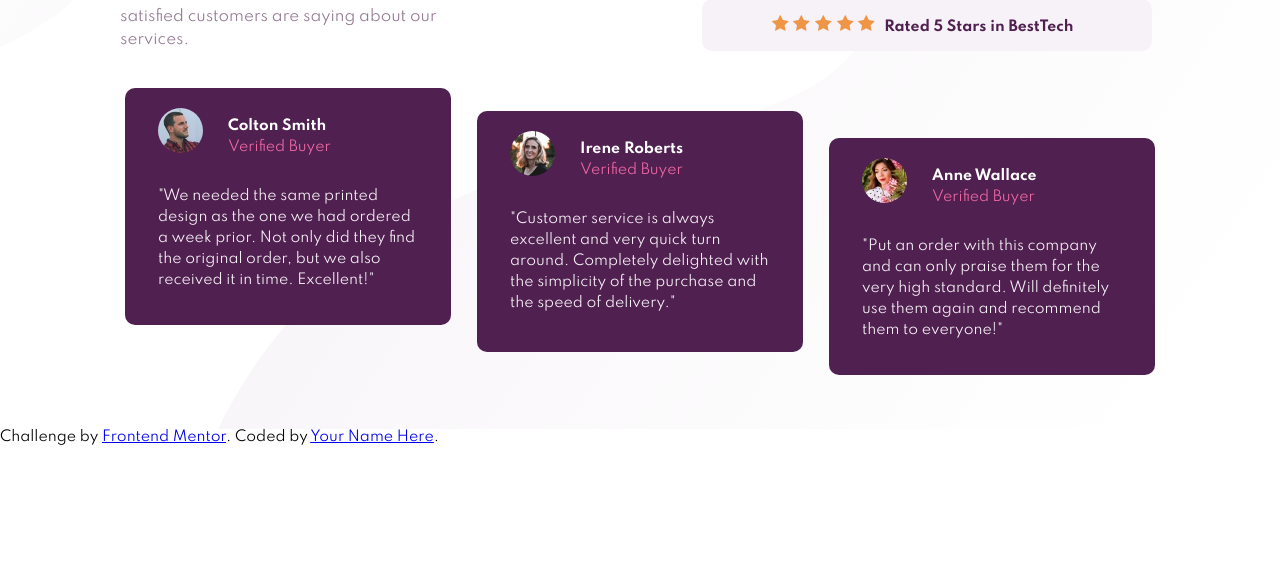
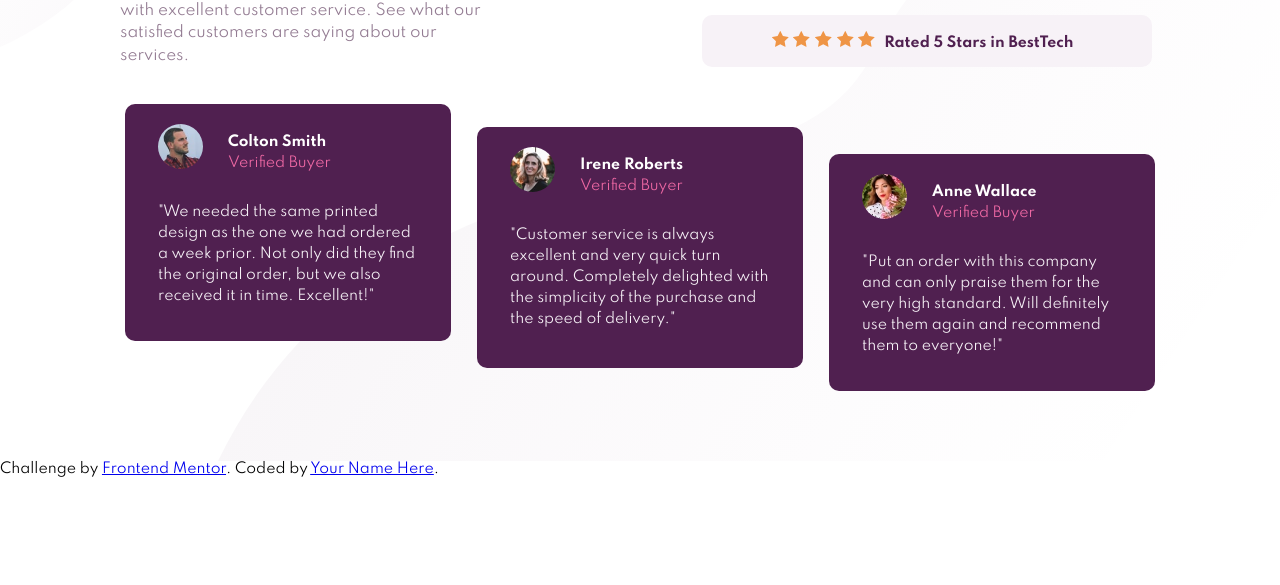
Before and after one commit to dindonuts/tryingflexbox, a plain HTML site: page index.html in a window 1280 px wide. Shown: the part 215-800 px from the top of the page. Drawn offline with Linux system fonts and the light colour scheme.

Commit message:
Add files via upload

```diff
--- a/scss/_globals.scss
+++ b/scss/_globals.scss
@@ -30,7 +30,7 @@ body {
     background-position: top 0px left 0px, bottom 0px right 0px;
 
     @include breakpoint-up(large) {
-        padding: 4rem 7rem;
+        padding: 5rem 7rem;
         background-image: url("/images/bg-pattern-top-desktop.svg"), url("/images/bg-pattern-bottom-desktop.svg");
         background-size: 35%, 83%;
         background-repeat: no-repeat, no-repeat;
```
Also changed, not shown: scss/style.css.
